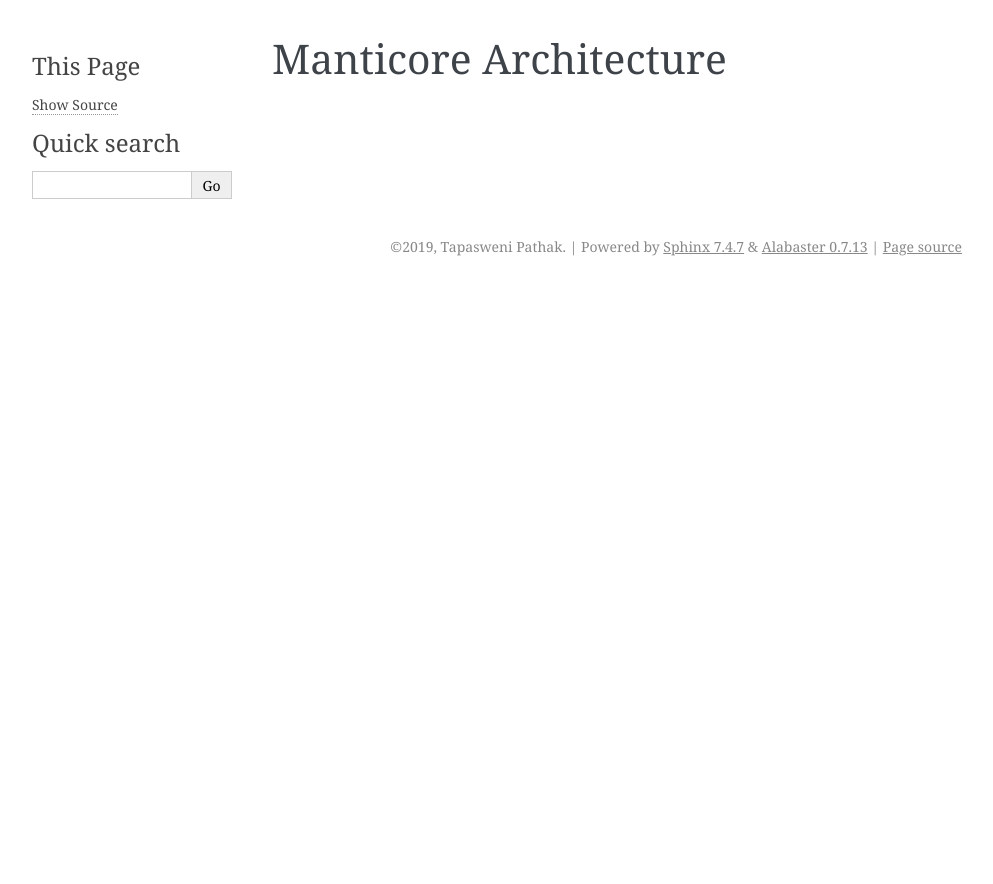
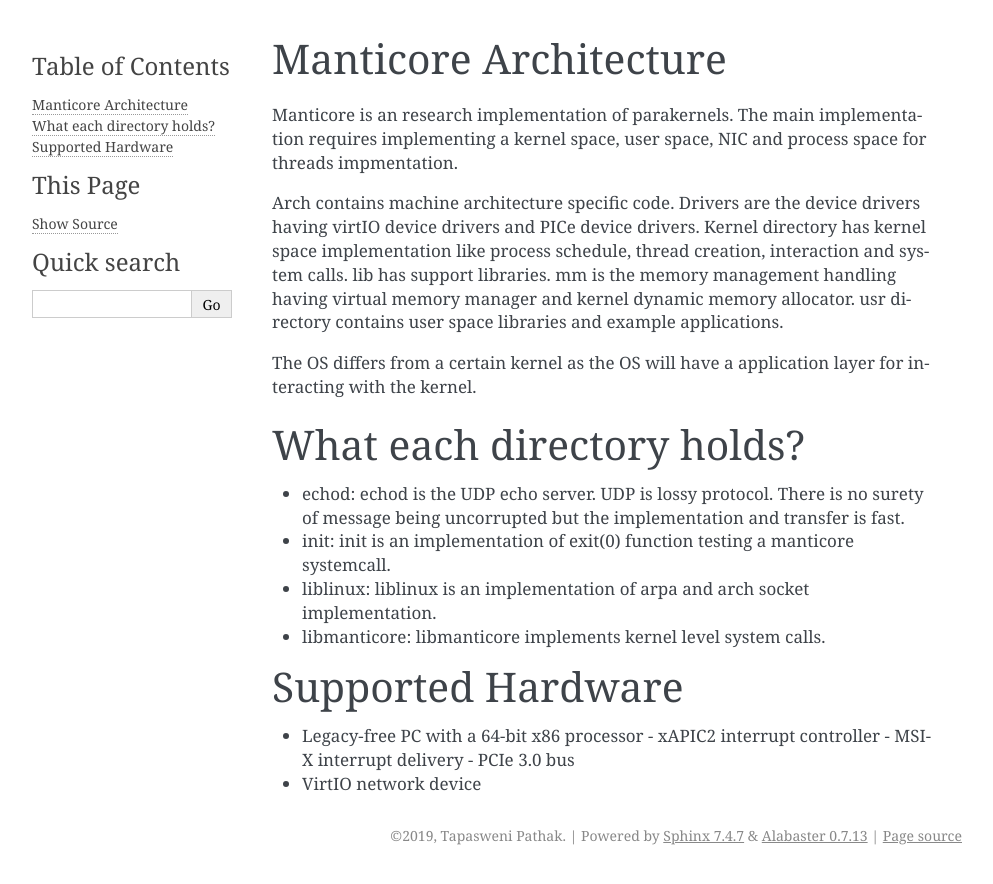
Before and after one commit to manticoreos/manticore, a Sphinx documentation site: the page built from docs/guides/architecture.rst, in a window 1280 px wide. Shown: the top 884 px of the page, without its empty margins (148-1141 px from the left). Built offline with Sphinx 7.4.7, drawn with Linux system fonts in a browser that asks for light colours; pages that are not in the unit, such as notebooks, are missing from menus.

Commit message:
Add architecture document

```diff
--- a/docs/guides/architecture.rst
+++ b/docs/guides/architecture.rst
@@ -1,2 +1,37 @@
 Manticore Architecture
 ----------------------
+
+Manticore is an research implementation of parakernels. The main implementation
+requires implementing a kernel space, user space, NIC and process space for threads
+impmentation.
+
+Arch contains machine architecture specific code. Drivers are the device drivers
+having virtIO device drivers and PICe device drivers. Kernel directory has kernel
+space implementation like process schedule, thread creation, interaction and
+system calls. lib has support libraries. mm is the memory management handling having
+virtual memory manager and kernel dynamic memory allocator. usr directory contains
+user space libraries and example applications.
+
+The OS differs from a certain kernel as the OS will have a application layer for
+interacting with the kernel.
+
+What each directory holds?
+--------------------------
+
+- echod: echod is the UDP echo server. UDP is lossy protocol. There is no surety
+  of message being uncorrupted but the implementation and transfer is fast.
+
+- init: init is an implementation of exit(0) function testing a manticore systemcall.
+
+- liblinux: liblinux is an implementation of arpa and arch socket implementation.
+
+- libmanticore: libmanticore implements kernel level system calls.
+
+Supported Hardware
+-------------------
+
+- Legacy-free PC with a 64-bit x86 processor
+  - xAPIC2 interrupt controller
+  - MSI-X interrupt delivery
+  - PCIe 3.0 bus
+- VirtIO network device
```
